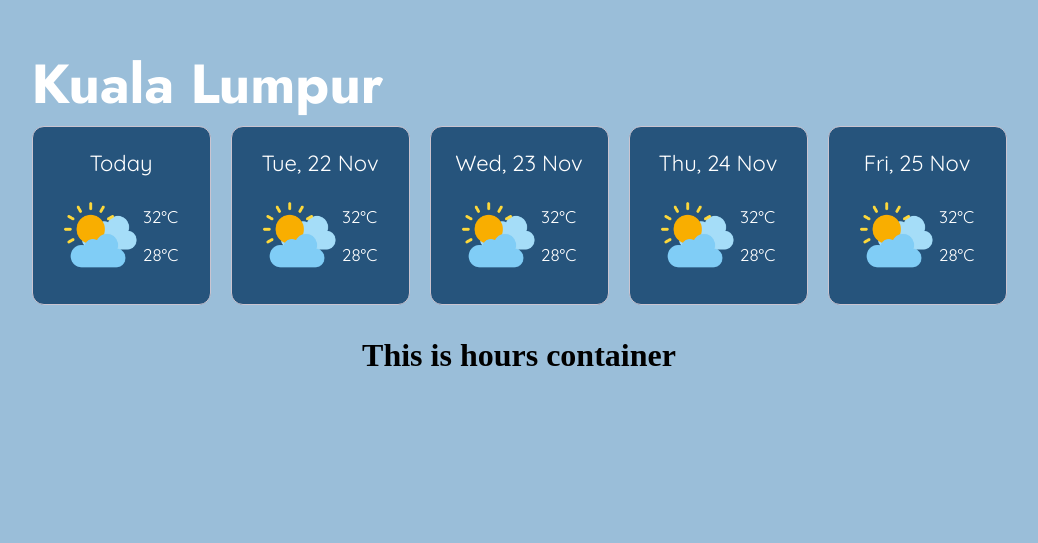
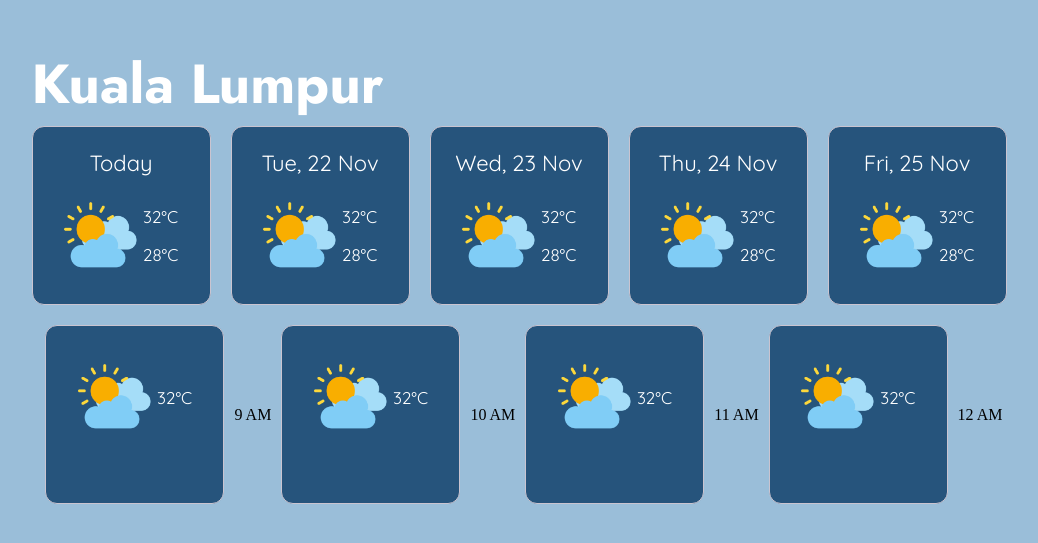
Before and after one commit to ZikriZuhairie/tenki_weather-app, a React (Create React App) app in the folder client/: page / in a window 1280 px wide. Shown: the part 127-670 px from the top of the page, without its empty margins (121-1159 px from the left). Built offline with nearby package versions, Linux system fonts and the light colour scheme.

Commit message:
Add Hours part 1

```diff
--- a/client/src/components/hourcards/hourCards.js
+++ b/client/src/components/hourcards/hourCards.js
@@ -1,9 +1,29 @@
-const  hourCards = () => {
+import React from 'react';
+import { InfoHours } from './index';
+import '.././daycards/daycards.css';
+import cloudy from '../../assets/cloudy.png';
+import {BiDroplet} from 'react-icons';
+
+ //adding on space
+const divStyle = {
+    margin: '25px'
+  };
+
+
+const HourCards = ({ temp, feels_like, windspeed,humidity}) => {
     return (
-        <div>
-            <h1>Hour Cards Sections</h1>
-        </div>
-     );
+        <div className="weather__daycards">
+            <div className="weather__daycards-container">
+                    <div className="weather__daycards-info">
+                    <img style={divStyle} src={cloudy} alt="cloudy icon" />
+
+                         <div className="weather__daycards-info-text">
+                         <li><InfoHours temp1={temp} feels_like1={feels_like} windspeed1={windspeed} humidity1={humidity}/></li>
+                         </div>
+                    </div>
+            </div>
+        </div >
+    );
 }
 
-export default hourCards;
+export default HourCards;
--- /dev/null
+++ b/client/src/components/hourcards/index.js
@@ -0,0 +1 @@
+export {default as InfoHours} from './info/infoHours';
--- /dev/null
+++ b/client/src/components/hourcards/info/infoHours.js
@@ -0,0 +1,23 @@
+import React from 'react';
+import '../../daycards/info/infodays.css'; //Calling for CSS file
+
+const InfoHours = ({ temp1,feels_like1,humidity1,windspeed1 }) => {
+    return (
+        <div className="weather__infodays">
+            <div className="weather__infodays-container">
+                <div className="weather__infodays-text">
+
+                    <p>{temp1}</p>
+                    <p>{feels_like1}</p>
+                    <p>{humidity1}</p>
+                    <p>{windspeed1}</p>
+
+
+                </div>
+            </div>
+
+        </div>
+    );
+}
+
+export default InfoHours;
--- a/client/src/container/hours/hours.js
+++ b/client/src/container/hours/hours.js
@@ -1,9 +1,24 @@
+import React from 'react';
+import { DayCards } from '../../components';
+import '../days/days.css';
+
+
 const hoursContainer = () => {
     return (
-        <div>
-            <h1>This is hours container</h1>
+        <div className="weather__days">
+            <div className="weather__days-container">
+                <DayCards temp1="32°C" feels_like1="Mostly Cloudy" windspeed1="10 km/h" humidity1="54%"/>
+                <p>9 AM</p>
+                <DayCards temp1="32°C" feels_like1="Mostly Cloudy" windspeed1="10 km/h" humidity1="54%"/>
+                <p>10 AM</p>
+                <DayCards temp1="32°C" feels_like1="Mostly Cloudy" windspeed1="10 km/h" humidity1="54%"/>
+                <p>11 AM</p>
+                <DayCards temp1="32°C" feels_like1="Mostly Cloudy" windspeed1="10 km/h" humidity1="54%"/>
+                <p>12 AM</p>
+            </div>
         </div>
-     );
+    );
 }
 
+
 export default hoursContainer;
```
Also changed, not shown: client/src/components/hourcards/hourcards.css (deleted), client/src/container/hours/hours.css (deleted).
